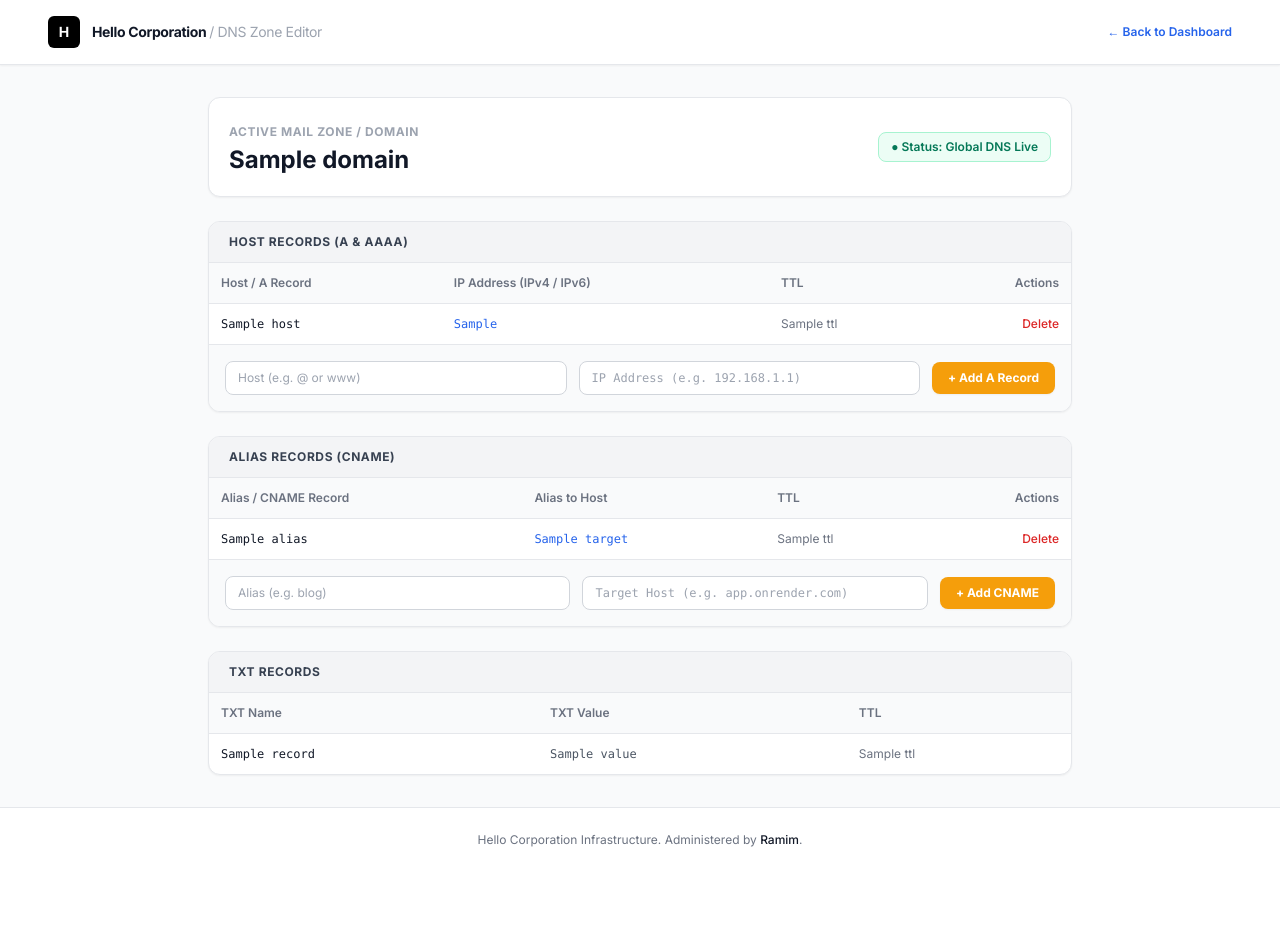
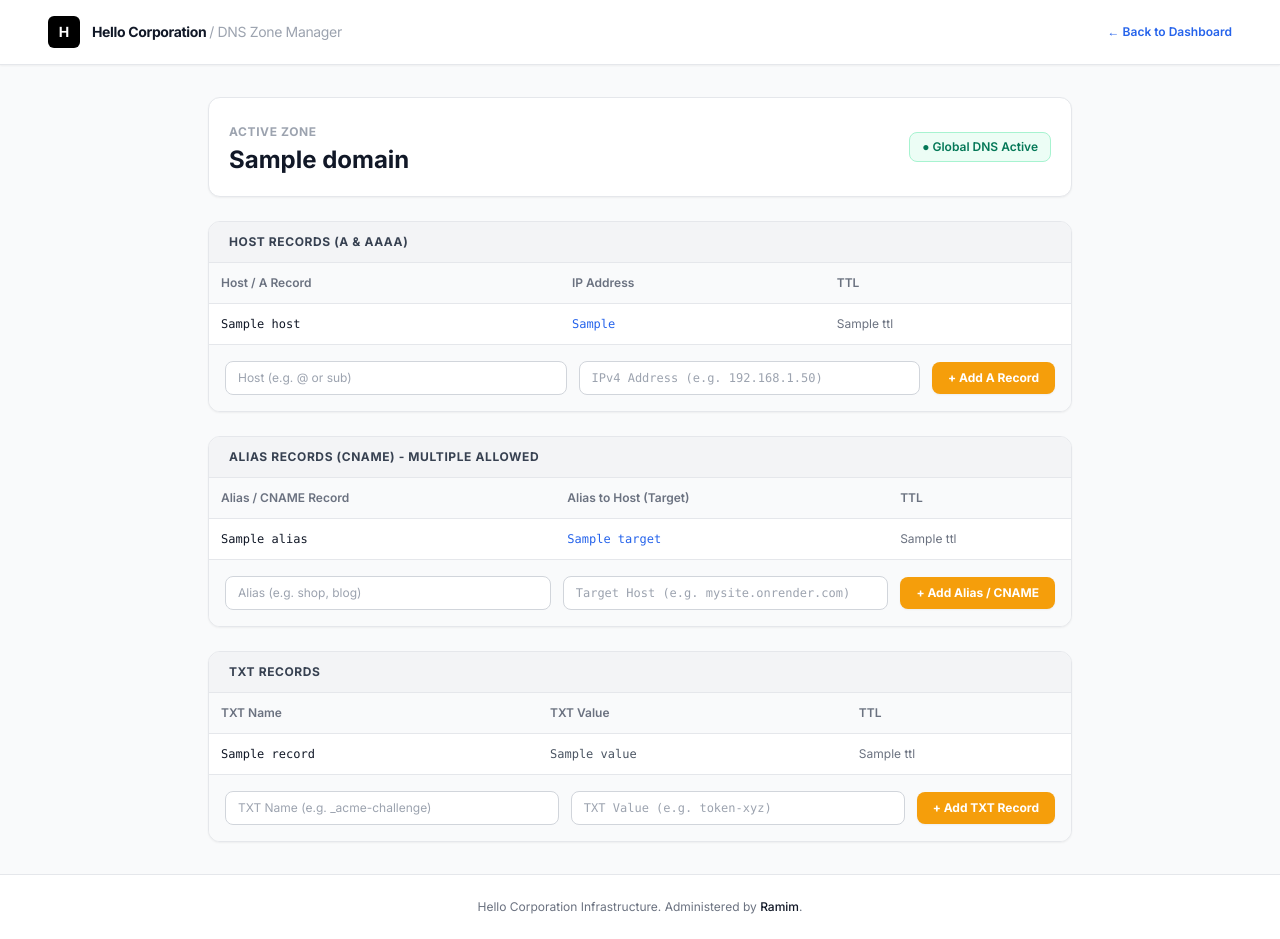
Before and after one commit to sillyratheu/hello, a Flask app: template templates/dns.html in a window 1280 px wide. Before the commit the page ends 847 px from the top, so only its background shows below. Run offline with Flask 3, Linux system fonts and the light colour scheme; the template is opened without the code that fills it: most values are stand-ins (such as "Sample title", 1, 10 or a date in 2020); some libraries are stand-ins or nearby versions.

Commit message:
Update dns.html

```diff
--- a/templates/dns.html
+++ b/templates/dns.html
@@ -3,7 +3,7 @@
 <head>
     <meta charset="UTF-8">
     <meta name="viewport" content="width=device-width, initial-scale=1.0">
-    <title>DNS Manager - {{ domain }} | Hello Corporation</title>
+    <title>DNS Zone Editor - {{ domain }} | Hello Corporation</title>
     <script src="https://cdn.tailwindcss.com"></script>
     <link href="https://fonts.googleapis.com/css2?family=Inter:wght@400;500;600;700&display=swap" rel="stylesheet">
     <style>body { font-family: 'Inter', sans-serif; }</style>
@@ -14,39 +14,37 @@
     <header class="border-b border-gray-200 py-4 px-6 md:px-12 flex justify-between items-center bg-white shadow-sm">
         <div class="flex items-center space-x-3">
             <div class="w-8 h-8 bg-black text-white rounded-md flex items-center justify-center font-bold text-sm">H</div>
-            <span class="text-sm font-bold tracking-tight">Hello Corporation <span class="text-gray-400 font-normal">/ DNS Zone Editor</span></span>
+            <span class="text-sm font-bold tracking-tight">Hello Corporation <span class="text-gray-400 font-normal">/ DNS Zone Manager</span></span>
         </div>
         <a href="/dashboard" class="text-xs font-semibold text-blue-600 hover:underline">&larr; Back to Dashboard</a>
     </header>
 
-    <!-- Main DNS Zone Content -->
+    <!-- Main Content -->
     <main class="max-w-4xl mx-auto w-full px-4 py-8 flex-1 space-y-6">
 
-        <!-- Top Domain Info Bar -->
+        <!-- Domain Title Bar -->
         <div class="bg-white border border-gray-200 p-5 rounded-xl shadow-sm flex flex-col sm:flex-row justify-between items-start sm:items-center gap-4">
             <div>
-                <span class="text-xs font-bold uppercase tracking-wider text-gray-400">Active Mail Zone / Domain</span>
+                <span class="text-xs font-bold uppercase tracking-wider text-gray-400">Active Zone</span>
                 <h1 class="text-2xl font-extrabold text-gray-900 mt-0.5">{{ domain }}</h1>
             </div>
             <span class="text-xs bg-emerald-50 text-emerald-700 border border-emerald-200 px-3 py-1.5 rounded-lg font-semibold">
-                ● Status: Global DNS Live
+                ● Global DNS Active
             </span>
         </div>
 
         <!-- 1. HOST RECORDS (A & AAAA) -->
         <div class="bg-white border border-gray-200 rounded-xl shadow-sm overflow-hidden">
-            <div class="bg-gray-100 px-5 py-3 border-b border-gray-200 flex justify-between items-center">
+            <div class="bg-gray-100 px-5 py-3 border-b border-gray-200">
                 <h2 class="text-xs font-bold uppercase tracking-wider text-gray-700">Host Records (A & AAAA)</h2>
             </div>
-
             <div class="overflow-x-auto">
                 <table class="w-full text-left border-collapse text-xs">
                     <thead>
                         <tr class="bg-gray-50 text-gray-500 border-b border-gray-200">
                             <th class="p-3 font-semibold">Host / A Record</th>
-                            <th class="p-3 font-semibold">IP Address (IPv4 / IPv6)</th>
+                            <th class="p-3 font-semibold">IP Address</th>
                             <th class="p-3 font-semibold">TTL</th>
-                            <th class="p-3 font-semibold text-right">Actions</th>
                         </tr>
                     </thead>
                     <tbody class="divide-y divide-gray-200">
@@ -55,35 +53,30 @@
                             <td class="p-3 font-mono font-medium text-gray-900">{{ record.host }}</td>
                             <td class="p-3 font-mono text-blue-600">{{ record.ip }}</td>
                             <td class="p-3 text-gray-500">{{ record.ttl }}</td>
-                            <td class="p-3 text-right text-red-600 font-medium cursor-pointer hover:underline">Delete</td>
                         </tr>
                         {% endfor %}
                     </tbody>
                 </table>
             </div>
-
-            <!-- Add A Record Form -->
             <form action="/dns/{{ domain }}/add-a" method="POST" class="bg-gray-50 p-4 border-t border-gray-200 flex flex-col sm:flex-row gap-3 items-center">
-                <input type="text" name="host" placeholder="Host (e.g. @ or www)" required class="flex-1 bg-white border border-gray-300 rounded-lg px-3 py-2 text-xs focus:outline-none focus:border-black">
-                <input type="text" name="ip" placeholder="IP Address (e.g. 192.168.1.1)" required class="flex-1 bg-white border border-gray-300 rounded-lg px-3 py-2 text-xs font-mono focus:outline-none focus:border-black">
+                <input type="text" name="host" placeholder="Host (e.g. @ or sub)" required class="flex-1 bg-white border border-gray-300 rounded-lg px-3 py-2 text-xs focus:outline-none focus:border-black">
+                <input type="text" name="ip" placeholder="IPv4 Address (e.g. 192.168.1.50)" required class="flex-1 bg-white border border-gray-300 rounded-lg px-3 py-2 text-xs font-mono focus:outline-none focus:border-black">
                 <button type="submit" class="bg-amber-500 hover:bg-amber-600 text-white font-bold px-4 py-2 rounded-lg text-xs shadow-sm transition whitespace-nowrap">+ Add A Record</button>
             </form>
         </div>
 
-        <!-- 2. ALIAS RECORDS (CNAME) -->
+        <!-- 2. ALIAS RECORDS (CNAME) - Multiple Supported -->
         <div class="bg-white border border-gray-200 rounded-xl shadow-sm overflow-hidden">
-            <div class="bg-gray-100 px-5 py-3 border-b border-gray-200 flex justify-between items-center">
-                <h2 class="text-xs font-bold uppercase tracking-wider text-gray-700">Alias Records (CNAME)</h2>
+            <div class="bg-gray-100 px-5 py-3 border-b border-gray-200">
+                <h2 class="text-xs font-bold uppercase tracking-wider text-gray-700">Alias Records (CNAME) - Multiple Allowed</h2>
             </div>
-
             <div class="overflow-x-auto">
                 <table class="w-full text-left border-collapse text-xs">
                     <thead>
                         <tr class="bg-gray-50 text-gray-500 border-b border-gray-200">
                             <th class="p-3 font-semibold">Alias / CNAME Record</th>
-                            <th class="p-3 font-semibold">Alias to Host</th>
+                            <th class="p-3 font-semibold">Alias to Host (Target)</th>
                             <th class="p-3 font-semibold">TTL</th>
-                            <th class="p-3 font-semibold text-right">Actions</th>
                         </tr>
                     </thead>
                     <tbody class="divide-y divide-gray-200">
@@ -92,18 +85,15 @@
                             <td class="p-3 font-mono font-medium text-gray-900">{{ record.alias }}</td>
                             <td class="p-3 font-mono text-blue-600">{{ record.target }}</td>
                             <td class="p-3 text-gray-500">{{ record.ttl }}</td>
-                            <td class="p-3 text-right text-red-600 font-medium cursor-pointer hover:underline">Delete</td>
                         </tr>
                         {% endfor %}
                     </tbody>
                 </table>
             </div>
-
-            <!-- Add CNAME Form -->
             <form action="/dns/{{ domain }}/add-cname" method="POST" class="bg-gray-50 p-4 border-t border-gray-200 flex flex-col sm:flex-row gap-3 items-center">
-                <input type="text" name="alias" placeholder="Alias (e.g. blog)" required class="flex-1 bg-white border border-gray-300 rounded-lg px-3 py-2 text-xs focus:outline-none focus:border-black">
-                <input type="text" name="target" placeholder="Target Host (e.g. app.onrender.com)" required class="flex-1 bg-white border border-gray-300 rounded-lg px-3 py-2 text-xs font-mono focus:outline-none focus:border-black">
-                <button type="submit" class="bg-amber-500 hover:bg-amber-600 text-white font-bold px-4 py-2 rounded-lg text-xs shadow-sm transition whitespace-nowrap">+ Add CNAME</button>
+                <input type="text" name="alias" placeholder="Alias (e.g. shop, blog)" required class="flex-1 bg-white border border-gray-300 rounded-lg px-3 py-2 text-xs focus:outline-none focus:border-black">
+                <input type="text" name="target" placeholder="Target Host (e.g. mysite.onrender.com)" required class="flex-1 bg-white border border-gray-300 rounded-lg px-3 py-2 text-xs font-mono focus:outline-none focus:border-black">
+                <button type="submit" class="bg-amber-500 hover:bg-amber-600 text-white font-bold px-4 py-2 rounded-lg text-xs shadow-sm transition whitespace-nowrap">+ Add Alias / CNAME</button>
             </form>
         </div>
 
@@ -132,6 +122,11 @@
                     </tbody>
                 </table>
             </div>
+            <form action="/dns/{{ domain }}/add-txt" method="POST" class="bg-gray-50 p-4 border-t border-gray-200 flex flex-col sm:flex-row gap-3 items-center">
+                <input type="text" name="name" placeholder="TXT Name (e.g. _acme-challenge)" required class="flex-1 bg-white border border-gray-300 rounded-lg px-3 py-2 text-xs focus:outline-none focus:border-black">
+                <input type="text" name="value" placeholder="TXT Value (e.g. token-xyz)" required class="flex-1 bg-white border border-gray-300 rounded-lg px-3 py-2 text-xs font-mono focus:outline-none focus:border-black">
+                <button type="submit" class="bg-amber-500 hover:bg-amber-600 text-white font-bold px-4 py-2 rounded-lg text-xs shadow-sm transition whitespace-nowrap">+ Add TXT Record</button>
+            </form>
         </div>
 
     </main>
```
